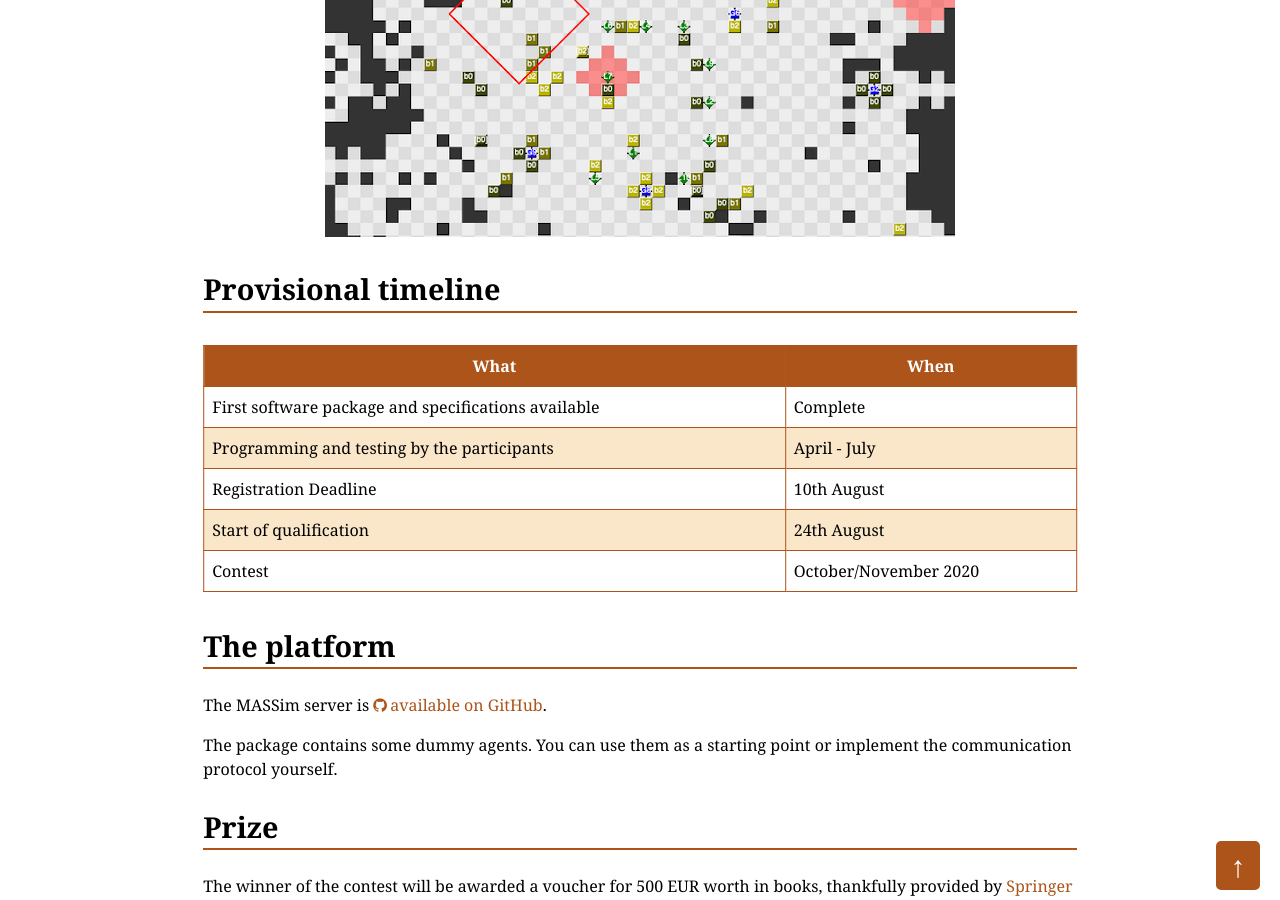
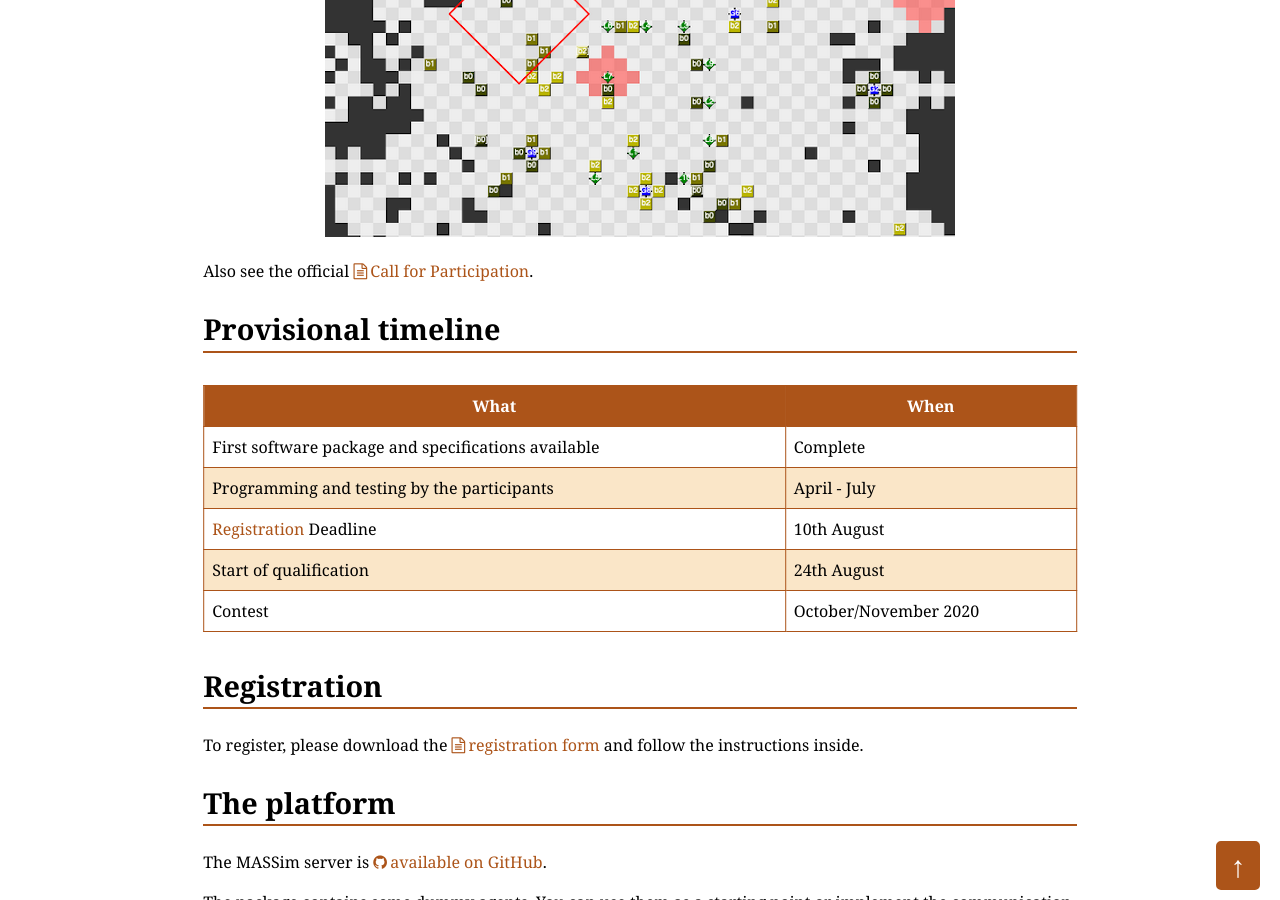
Before and after one commit to agentcontest/agentcontest.github.io, a Jekyll site: the page built from 2020/index.md, in a window 1280 px wide and 900 px high, scrolled down 616 px. Built offline with Jekyll 4.4.1, drawn with Linux system fonts in a browser that asks for light colours.

Commit message:
add registration form

```diff
--- a/2020/index.md
+++ b/2020/index.md
@@ -15,6 +15,8 @@ The scenario is a revision of the [previous edition](/2019/).
 
 ![Agents Assemble](/2019/banner.png){:width="630" height="342"}
 
+Also see the official [Call for Participation](cfp.txt).
+
 Provisional timeline
 --------------------
 
@@ -22,9 +24,14 @@ What | When
 --- | ---
 First software package and specifications available | Complete
 Programming and testing by the participants | April - July
-Registration Deadline | 10th August
+[Registration](#registration) Deadline | 10th August
 Start of qualification | 24th August
 Contest | October/November 2020
+
+Registration
+------------
+
+To register, please download the [registration form](registration.tex) and follow the instructions inside.
 
 The platform
 ------------
```
Also changed, not shown: 1 other file.
